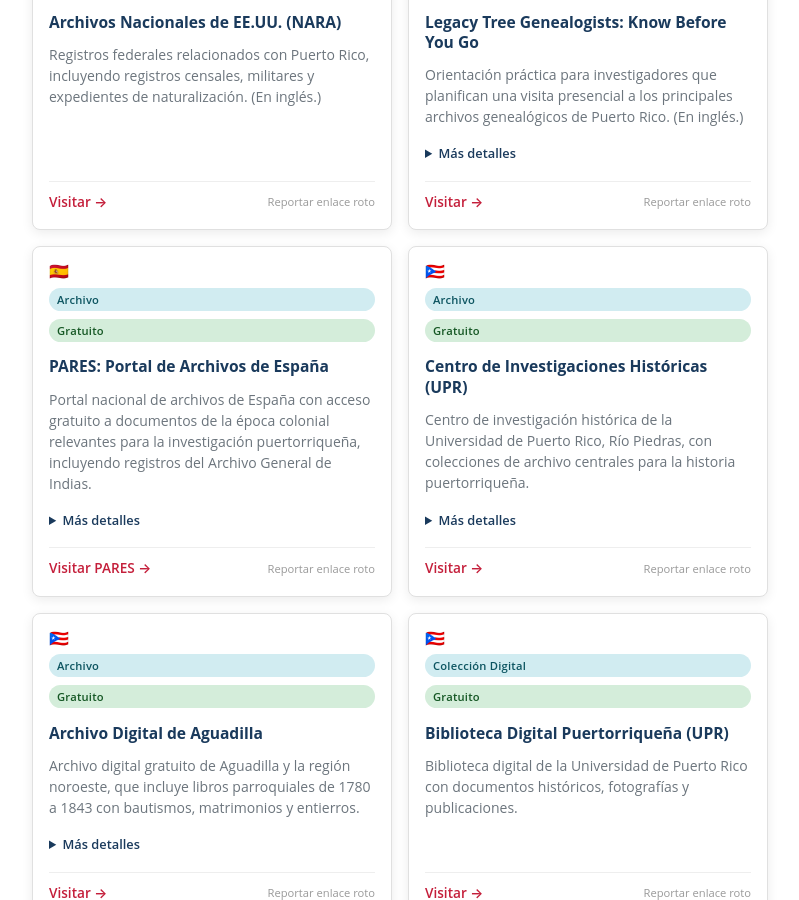
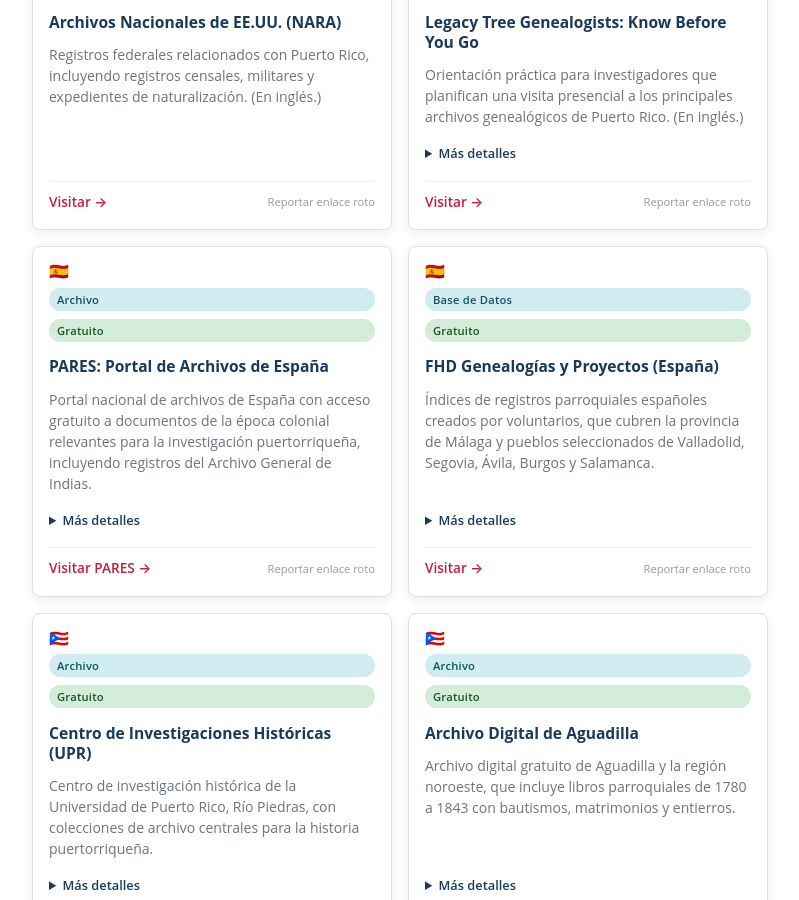
Before and after one commit to SylviaVargas/puertoricangenealogygroup, a Jekyll site: the page built from es/recursos.md, in a window 1280 px wide and 900 px high, scrolled down 2300 px. Shown: the whole window, without its empty margins (240-1039 px from the left). Built offline with Jekyll 4.4.1, drawn with Linux system fonts in a browser that asks for light colours.

Commit message:
New website resources

```diff
--- a/es/recursos.md
+++ b/es/recursos.md
@@ -205,6 +205,21 @@
 </details>
 <div class="card-footer">
 <a href="https://pares.mcu.es/" target="_blank" rel="noopener noreferrer" class="card-link">Visitar PARES &#8594;</a>
+<a href="{{ '/es/contacto/' | relative_url }}" class="card-report">Reportar enlace roto</a>
+</div>
+</div>
+
+<div class="card resource-card" data-category="digital">
+<div class="card-lang">&#127466;&#127480;</div>
+<span class="badge badge-external">Base de Datos</span> <span class="badge badge-free">Gratuito</span>
+<div class="card-title">FHD Genealogías y Proyectos (España)</div>
+<div class="card-desc">Índices de registros parroquiales españoles creados por voluntarios, que cubren la provincia de Málaga y pueblos seleccionados de Valladolid, Segovia, Ávila, Burgos y Salamanca.</div>
+<details class="card-more">
+<summary>Más detalles</summary>
+<p>Proyecto de indexación gratuito de Federico José Heras Delgado, elaborado a partir de imágenes de archivos malagueños y de FamilySearch. Las bases de datos combinadas indexan cientos de miles de bautismos, matrimonios, defunciones y padrones, con búsqueda por apellido. Resulta útil solo después de haber identificado el pueblo de origen de un antepasado en España, y ten en cuenta que Málaga y Castilla no son las regiones de las que procede la mayoría de las familias puertorriqueñas. El sitio está en español y solicita acceso: usa <strong>invitado</strong> como usuario y como contraseña. Es un proyecto personal, no un archivo oficial, así que confirma siempre una entrada del índice con la imagen del registro original.</p>
+</details>
+<div class="card-footer">
+<a href="https://www.fhdgenealogiasyproyectos.es/" target="_blank" rel="noopener noreferrer" class="card-link">Visitar &#8594;</a>
 <a href="{{ '/es/contacto/' | relative_url }}" class="card-report">Reportar enlace roto</a>
 </div>
 </div>
```
Also changed, not shown: resources.md (+15 -0 lines).
